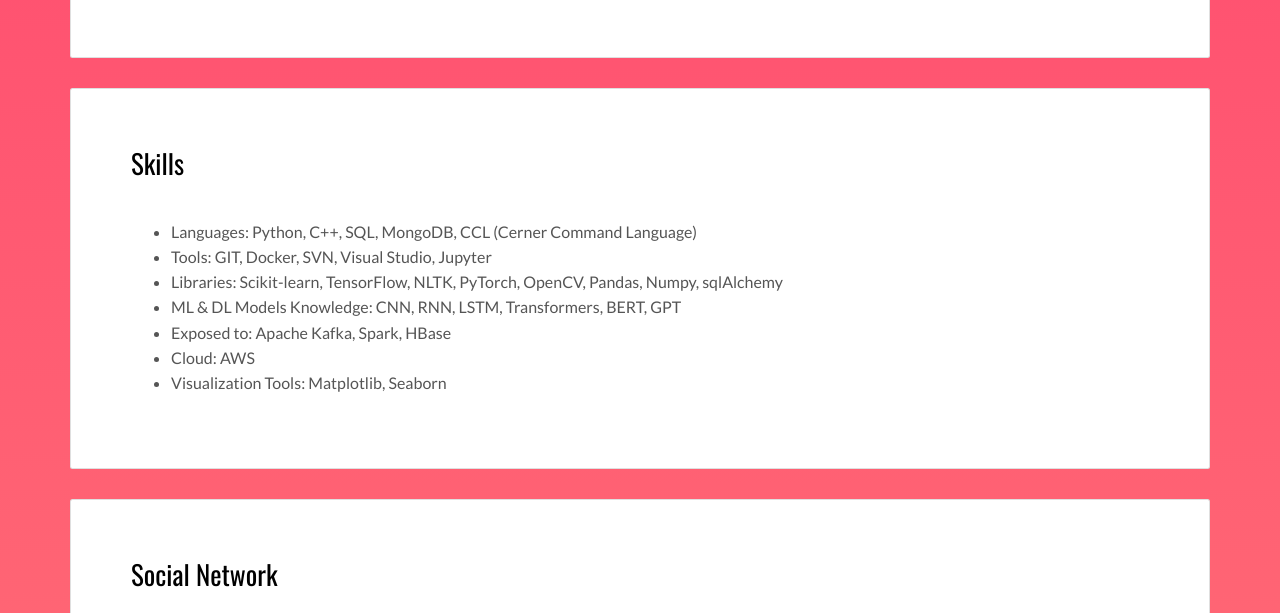
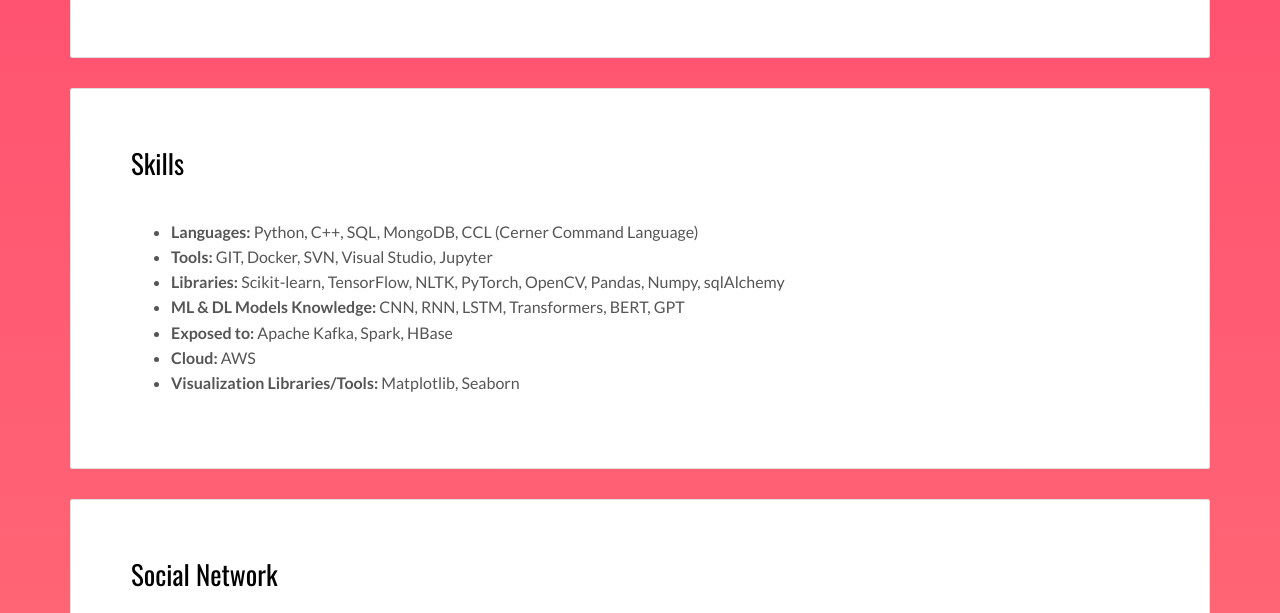
Before and after one commit to umas12/umas12.github.io, a plain HTML site: page index.html in a window 1280 px wide. Shown: the part 2909-3522 px from the top of the page. Drawn offline with nearby package versions, Linux system fonts and the light colour scheme.

Commit message:
Update index.html
bolded the skills section

```diff
--- a/index.html
+++ b/index.html
@@ -253,13 +253,13 @@
         <div class="card-block">
           <h2>Skills</h2>
           <ul>
-            <li>Languages: Python, C++, SQL, MongoDB, CCL (Cerner Command Language)</li>
-            <li>Tools: GIT, Docker, SVN, Visual Studio, Jupyter</li>
-            <li>Libraries: Scikit-learn, TensorFlow, NLTK, PyTorch, OpenCV, Pandas, Numpy, sqlAlchemy</li>
-            <li>ML & DL Models Knowledge: CNN, RNN, LSTM, Transformers, BERT, GPT
-            <li>Exposed to: Apache Kafka, Spark, HBase</li>
-            <li>Cloud: AWS</li>
-            <li>Visualization Tools: Matplotlib, Seaborn</li>
+            <li><strong>Languages:</strong> Python, C++, SQL, MongoDB, CCL (Cerner Command Language)</li>
+            <li><strong>Tools:</strong> GIT, Docker, SVN, Visual Studio, Jupyter</li>
+            <li><strong>Libraries:</strong> Scikit-learn, TensorFlow, NLTK, PyTorch, OpenCV, Pandas, Numpy, sqlAlchemy</li>
+            <li><strong>ML & DL Models Knowledge:</strong> CNN, RNN, LSTM, Transformers, BERT, GPT
+            <li><strong>Exposed to:</strong> Apache Kafka, Spark, HBase</li>
+            <li><strong>Cloud:</strong> AWS</li>
+            <li><strong>Visualization Libraries/Tools:</strong> Matplotlib, Seaborn</li>
           </ul>
         </div>
       </div>
```
